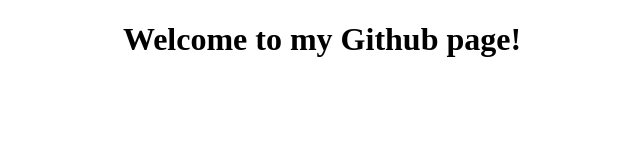
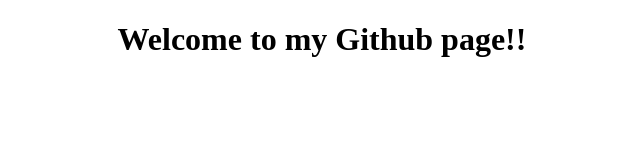
Before and after one commit to toktamkhademi/toktamkhademi.github.io, a plain HTML site: page index.html in a window 1280 px wide. Shown: the whole page, without its empty margins (318-958 px from the left). Drawn offline with Linux system fonts and the light colour scheme.

Commit message:
Update index.html

```diff
--- a/index.html
+++ b/index.html
@@ -8,5 +8,5 @@
     </style>
 </head>
 <body>
-  <h1> Welcome to my Github page!</h1>
+  <h1> Welcome to my Github page!!</h1>
 </body>
```
